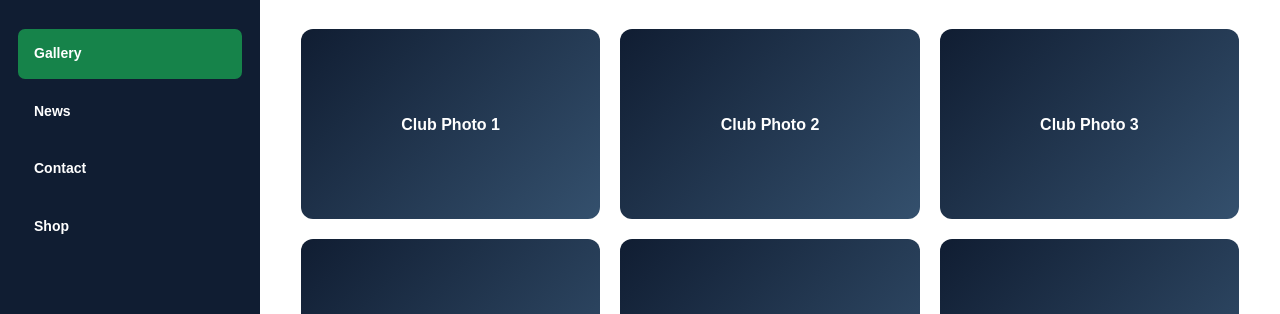
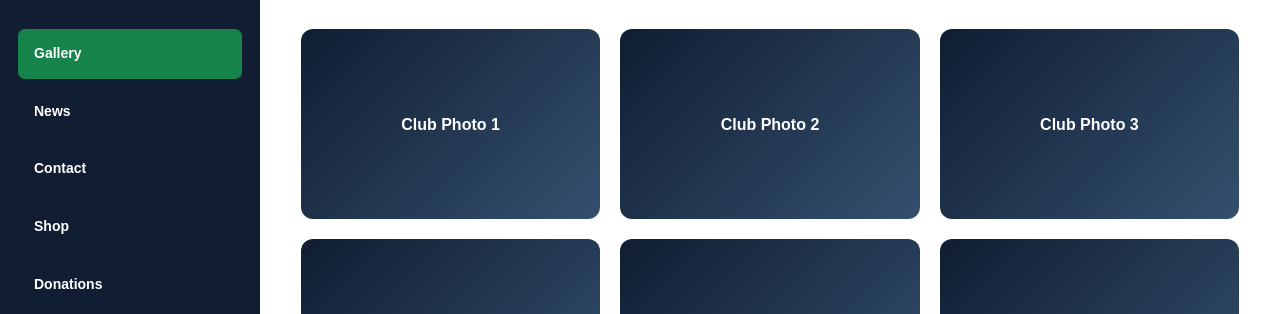
Before and after one commit to Somoirekoikai/Namanga-River-FC, a plain HTML site: page gallery.html in a window 1280 px wide. Shown: the part 486-800 px from the top of the page. Drawn offline with Linux system fonts and the light colour scheme.

Commit message:
Update gallery.html

```diff
--- a/gallery.html
+++ b/gallery.html
@@ -26,6 +26,7 @@
             <a href="new.html">News</a>
             <a href="contact.html">Contact</a>
             <a href="shop.html">Shop</a>
+            <a href="donations.html">Donations</a>
         </nav>
     </div>
 </header>
```
